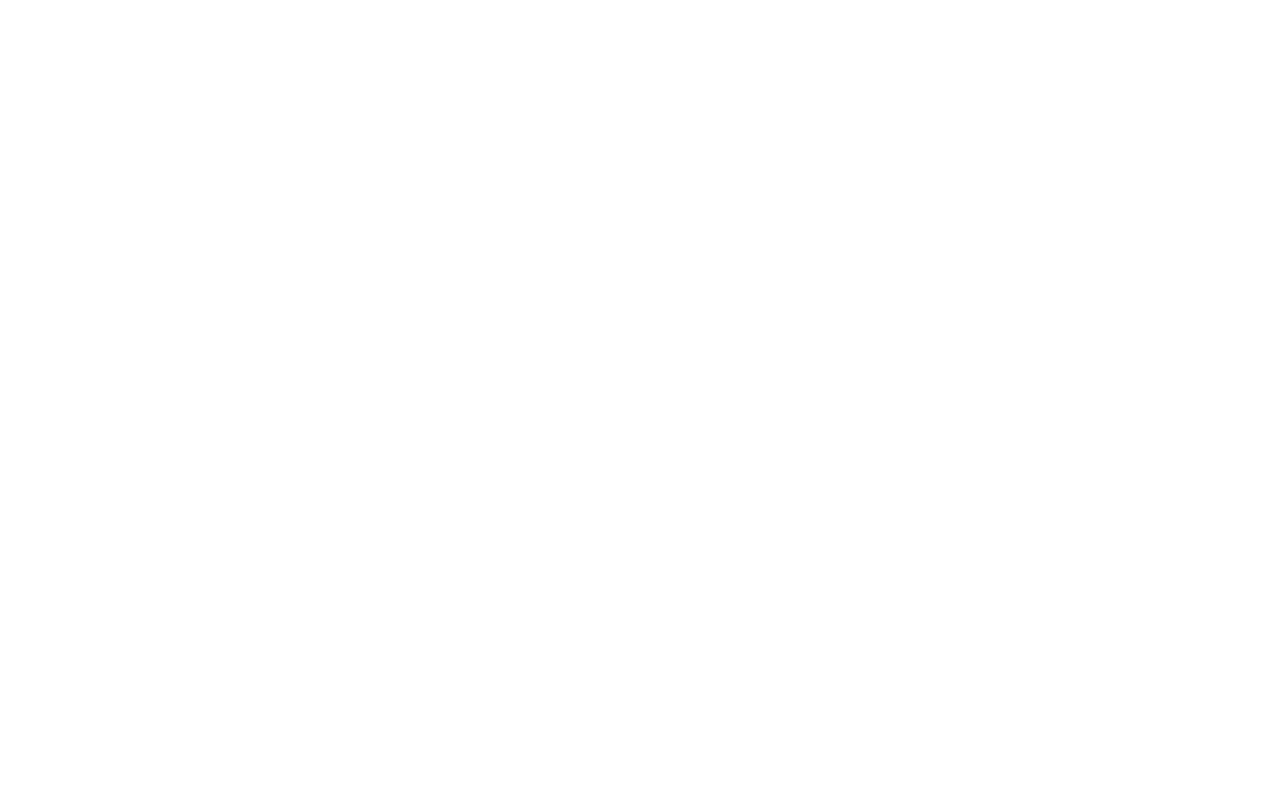
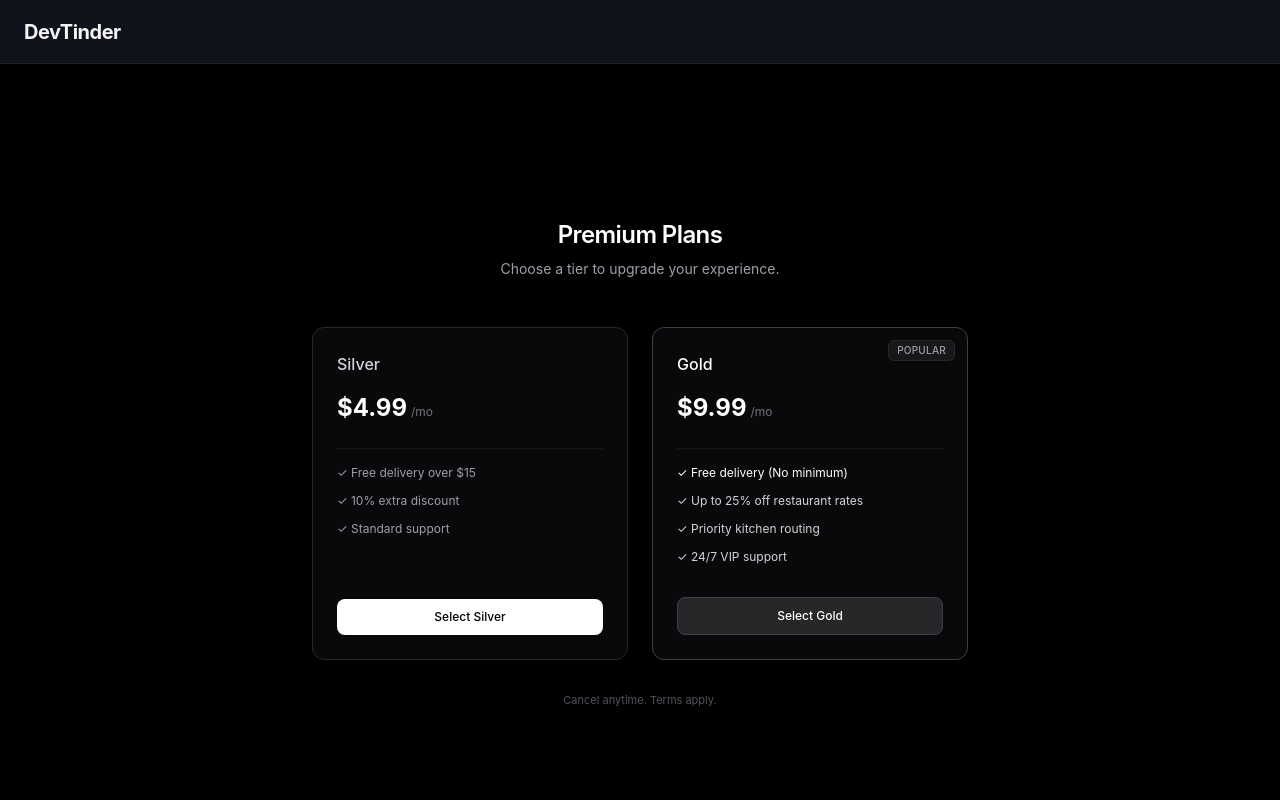
Before and after one commit to ashish0jha/DevTinder-FrontEnd, a React (Vite) app: page /premium in a window 1280 px wide. Before the commit this address had no page. Shown: the top 800 px of the page. Built offline with nearby package versions, Linux system fonts and the light colour scheme; no server answers.

Commit message:
Added Premium Page and RazorPay Payment Gateway

```diff
--- a/index.html
+++ b/index.html
@@ -4,6 +4,7 @@
     <meta charset="UTF-8" />
     <meta name="viewport" content="width=device-width, initial-scale=1.0" />
     <title>devtinder-web</title>
+    <script src="https://checkout.razorpay.com/v1/checkout.js"></script>
   </head>
   <body>
     <div id="root"></div>
--- a/src/App.jsx
+++ b/src/App.jsx
@@ -7,6 +7,7 @@
 import Feed from "./components/Feed"
 import Connections from "./components/Connections"
 import RequestsPage from "./components/RequestItem"
+import Premium from "./components/Premium"
 
 function App() {
   return (
@@ -20,6 +21,7 @@
               <Route path="/profile" element={<Profile/>}/>
               <Route path="/connections" element={<Connections/>}/>
               <Route path="/requests" element={<RequestsPage/>}/>
+              <Route path="/premium" element={<Premium/>}/>
             </Route>
           </Routes>
         </BrowserRouter>
--- a/src/components/NavBar.jsx
+++ b/src/components/NavBar.jsx
@@ -64,6 +64,11 @@
                 Requests
               </Link>
             </li>
+            <li>
+              <Link to={"/premium"} className="px-3 py-2 hover:bg-zinc-800 hover:text-zinc-100 rounded-lg transition-colors duration-150 text-[13px]">
+                Premium
+              </Link>
+            </li>
             <div className="h-px bg-zinc-800/60 my-1"></div>
             <li>
               <a className="px-3 py-2 hover:bg-red-950/40 hover:text-red-400 text-red-400/90 rounded-lg transition-colors duration-150 text-[13px]" onClick={logoutHandler}>
--- /dev/null
+++ b/src/components/Premium.jsx
@@ -0,0 +1,106 @@
+import axios from 'axios'
+import React from 'react'
+import { baseUrl } from '../utils/constants'
+
+const Premium = () => {
+    const handler = async (type) => {
+      const order = await axios.post(baseUrl+"/payment/order",{
+          memberShipType:type,
+      },{withCredentials:true})
+
+      const {keyId,amount,orderId,notes,currency} = order.data;
+
+      const options = {
+        key: keyId,
+        amount,
+        currency,
+        name: 'DevTinder',
+        description: 'Connect to Others Developers',
+        order_id:orderId,
+        prefill: {
+          name: notes.firstName + " " + notes.lastName,
+          email: notes.emailId,
+          contact: '9999999999'
+        },
+        theme: {
+          color: '#F37254'
+        },
+      };
+      const rzp = new Razorpay(options);
+      rzp.open();
+
+    }
+
+  return (
+    <div className="min-h-screen bg-black text-zinc-100 py-16 px-4 flex flex-col items-center justify-center font-sans">
+
+      {/* Header Section */}
+      <div className="text-center max-w-sm mb-12">
+        <h1 className="text-2xl font-semibold tracking-tight text-white">
+          Premium Plans
+        </h1>
+        <p className="mt-2 text-sm text-zinc-400">
+          Choose a tier to upgrade your experience.
+        </p>
+      </div>
+
+      {/* Pricing Cards Grid */}
+      <div className="w-full max-w-2xl grid sm:grid-cols-2 gap-6 px-2">
+
+        {/* Silver Option */}
+        <div className="bg-zinc-950 border border-zinc-800 rounded-xl p-6 flex flex-col justify-between h-full">
+          <div>
+            <h2 className="text-base font-medium text-zinc-300">Silver</h2>
+            <div className="mt-4 flex items-baseline">
+              <span className="text-2xl font-bold text-white">$4.99</span>
+              <span className="ml-1 text-xs text-zinc-500">/mo</span>
+            </div>
+
+            <ul className="mt-6 space-y-3 text-xs text-zinc-400 border-t border-zinc-900 pt-4">
+              <li className="flex items-center gap-2">✓ Free delivery over $15</li>
+              <li className="flex items-center gap-2">✓ 10% extra discount</li>
+              <li className="flex items-center gap-2">✓ Standard support</li>
+            </ul>
+          </div>
+
+          <button className="mt-8 w-full py-2.5 text-xs font-medium text-black bg-white hover:bg-zinc-200 active:scale-98 rounded-lg transition-all cursor-pointer" onClick={()=>handler("Silver")}>
+            Select Silver
+          </button>
+        </div>
+
+        {/* Gold Option */}
+        <div className="bg-zinc-950 border border-zinc-700 rounded-xl p-6 flex flex-col justify-between h-full relative">
+          <span className="absolute top-3 right-3 text-[10px] font-medium tracking-wide uppercase text-zinc-400 px-2 py-0.5 bg-zinc-900 border border-zinc-800 rounded-md">
+            Popular
+          </span>
+
+          <div>
+            <h2 className="text-base font-medium text-white">Gold</h2>
+            <div className="mt-4 flex items-baseline">
+              <span className="text-2xl font-bold text-white">$9.99</span>
+              <span className="ml-1 text-xs text-zinc-500">/mo</span>
+            </div>
+
+            <ul className="mt-6 space-y-3 text-xs text-zinc-300 border-t border-zinc-900 pt-4">
+              <li className="flex items-center gap-2 text-white">✓ Free delivery (No minimum)</li>
+              <li className="flex items-center gap-2">✓ Up to 25% off restaurant rates</li>
+              <li className="flex items-center gap-2">✓ Priority kitchen routing</li>
+              <li className="flex items-center gap-2">✓ 24/7 VIP support</li>
+            </ul>
+          </div>
+
+          <button className="mt-8 w-full py-2.5 text-xs font-medium text-white bg-zinc-800 hover:bg-zinc-700 active:scale-98 border border-zinc-700 rounded-lg transition-all cursor-pointer" onClick={()=>handler("Gold")}>
+            Select Gold
+          </button>
+        </div>
+
+      </div>
+
+      <p className="mt-8 text-[11px] text-zinc-600">
+        Cancel anytime. Terms apply.
+      </p>
+    </div>
+  )
+}
+
+export default Premium
```
